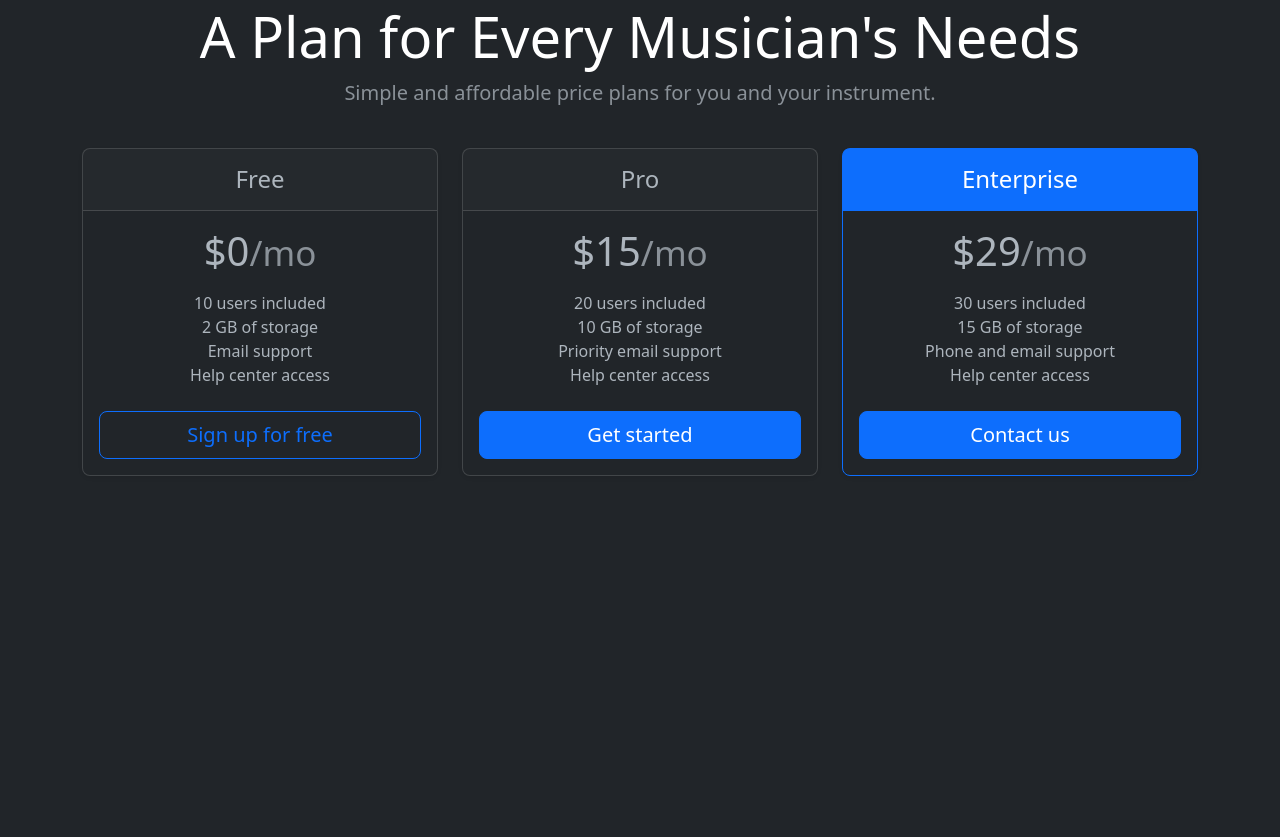
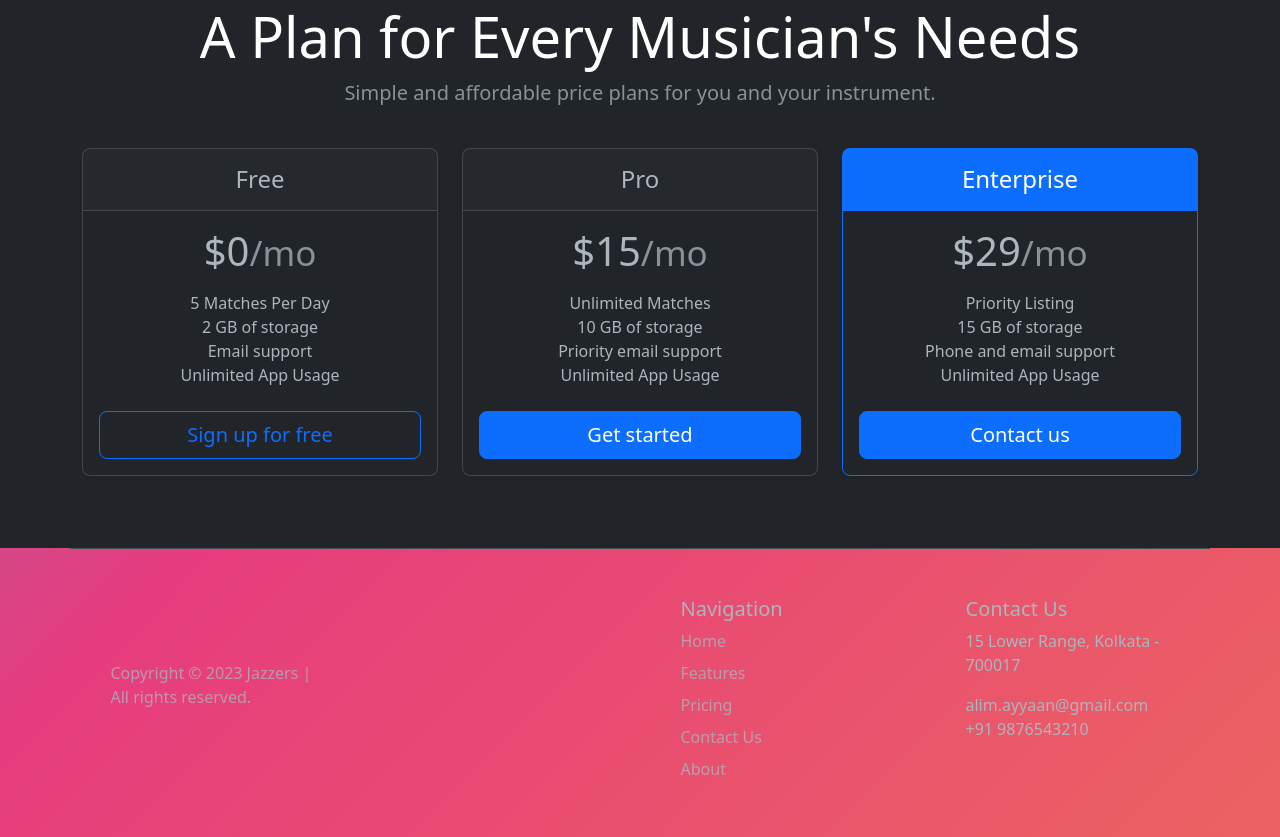
Before and after one commit to wasda-exe/jazzers, a plain HTML site: page index.html in a window 1280 px wide. Shown: the part 1441-2278 px from the top of the page. Before the commit the page ends 1957 px from the top, so only its background shows below. Drawn offline with nearby package versions, Linux system fonts and the light colour scheme.

Commit message:
v0.8 Finish Footer.

```diff
--- a/index.html
+++ b/index.html
@@ -4,7 +4,7 @@
 <head>
   <meta charset="UTF-8">
   <meta name="viewport" content="width=device-width, initial-scale=1.0">
-  <title>TinDog</title>
+  <title>Jazzers</title>
   <link href="https://cdn.jsdelivr.net/npm/bootstrap@5.3.0/dist/css/bootstrap.min.css" rel="stylesheet"
     integrity="sha384-9ndCyUaIbzAi2FUVXJi0CjmCapSmO7SnpJef0486qhLnuZ2cdeRhO02iuK6FUUVM" crossorigin="anonymous">
   <link rel="stylesheet" href="https://cdn.jsdelivr.net/npm/bootstrap-icons@1.10.5/font/bootstrap-icons.css">
@@ -42,6 +42,7 @@
 </head>
 
 <body>
+  <section id="navigation">
     <header class="p-3 text-bg-dark">
       <div class="container">
         <div class="d-flex flex-wrap align-items-center justify-content-center justify-content-lg-start">
@@ -55,8 +56,8 @@
           <ul class="nav col-12 col-lg-auto me-lg-auto mb-2 justify-content-center mb-md-0">
             <li><a href="#" class="nav-link px-2 text-secondary">Home</a></li>
             <li><a href="#features" class="nav-link px-2 text-white">Features</a></li>
-          <li><a href="#" class="nav-link px-2 text-white">Pricing</a></li>
-          <li><a href="#" class="nav-link px-2 text-white">FAQs</a></li>
+            <li><a href="#pricing" class="nav-link px-2 text-white">Pricing</a></li>
+            <li><a href="#footer" class="nav-link px-2 text-white">Contact Us</a></li>
             <li><a href="#" class="nav-link px-2 text-white">About</a></li>
           </ul>
 
@@ -72,6 +73,7 @@
         </div>
       </div>
     </header>
+  </section>
 
   <section id="title" class="gradient-animation">
     <div class="container col-xxl-8 px-4 py-5">
@@ -84,8 +86,10 @@
           <h1 class="display-5 fw-bold text-body-emphasis lh-1 mb-3">Meet new and interesting band mates nearby.</h1>
           <p class="lead">Find your music tribe.</p>
           <div class="d-grid gap-2 d-md-flex justify-content-md-start">
-            <button type="button" class="btn btn-primary btn-lg px-4 me-md-2">Primary</button>
-            <button type="button" class="btn btn-outline-secondary btn-lg px-4">Default</button>
+            <button type="button" class="btn btn-warning btn-lg px-4 me-md-2"><i
+                class="bi bi-google-play fs-4"></i>&nbsp;&nbsp;Download</button>
+            <button type="button" class="btn btn-outline-dark btn-lg px-4"><i
+                class="bi bi-apple fs-3"></i>&nbsp;&nbsp;Download</button>
           </div>
         </div>
       </div>
@@ -234,10 +238,10 @@
             <div class="card-body">
               <h1 class="card-title pricing-card-title">$0<small class="text-body-secondary fw-light">/mo</small></h1>
               <ul class="list-unstyled mt-3 mb-4">
-                <li>10 users included</li>
+                <li>5 Matches Per Day</li>
                 <li>2 GB of storage</li>
                 <li>Email support</li>
-                <li>Help center access</li>
+                <li>Unlimited App Usage</li>
               </ul>
               <button type="button" class="w-100 btn btn-lg btn-outline-primary">Sign up for free</button>
             </div>
@@ -251,10 +255,10 @@
             <div class="card-body">
               <h1 class="card-title pricing-card-title">$15<small class="text-body-secondary fw-light">/mo</small></h1>
               <ul class="list-unstyled mt-3 mb-4">
-                <li>20 users included</li>
+                <li>Unlimited Matches</li>
                 <li>10 GB of storage</li>
                 <li>Priority email support</li>
-                <li>Help center access</li>
+                <li>Unlimited App Usage</li>
               </ul>
               <button type="button" class="w-100 btn btn-lg btn-primary">Get started</button>
             </div>
@@ -268,16 +272,64 @@
             <div class="card-body">
               <h1 class="card-title pricing-card-title">$29<small class="text-body-secondary fw-light">/mo</small></h1>
               <ul class="list-unstyled mt-3 mb-4">
-                <li>30 users included</li>
+                <li>Priority Listing</li>
                 <li>15 GB of storage</li>
                 <li>Phone and email support</li>
-                <li>Help center access</li>
+                <li>Unlimited App Usage</li>
               </ul>
               <button type="button" class="w-100 btn btn-lg btn-primary">Contact us</button>
             </div>
           </div>
         </div>
       </div>
+    </div>
+  </section>
+
+  <section id="footer" class="gradient-animation">
+    <div class="container">
+      <footer class="row row-cols-1 row-cols-sm-2 row-cols-md-5 justify-content-around py-5 mt-5 border-top">
+        <div class="col align-self-center">
+          <!-- <a href="/" class="d-flex align-items-center mb-3 link-body-emphasis text-decoration-none">
+            <svg class="bi me-2" width="40" height="32">
+              <use xlink:href="#bootstrap"></use>
+            </svg>
+          </a> -->
+          <p class="text-body-secondary">Copyright © 2023 Jazzers | All rights reserved.</p>
+        </div>
+        <div class="col">
+        </div>
+        <div class="col">
+          <h5>Navigation</h5>
+          <ul class="nav flex-column">
+            <li class="nav-item mb-2"><a href="#title" class="nav-link p-0 text-body-secondary">Home</a></li>
+            <li class="nav-item mb-2"><a href="#features" class="nav-link p-0 text-body-secondary">Features</a></li>
+            <li class="nav-item mb-2"><a href="#pricing" class="nav-link p-0 text-body-secondary">Pricing</a></li>
+            <li class="nav-item mb-2"><a href="#footer" class="nav-link p-0 text-body-secondary">Contact Us</a></li>
+            <li class="nav-item mb-2"><a href="#" class="nav-link p-0 text-body-secondary">About</a></li>
+          </ul>
+        </div>
+        <div class="col">
+          <h5>Contact Us</h5>
+          <div class="flex-column">
+            <p>15 Lower Range, Kolkata - 700017</p>
+            <p>
+              <a class="nav-link" href="mailto:alim.ayyaan@gmail.com">alim.ayyaan@gmail.com</a>
+              <!-- <br /> -->
+              <a class="nav-link" href="tel:+919876543210">+91 9876543210</a>
+            </p>
+          </div>
+          <!-- </div>
+        <div class="col mb-3">
+          <h5>Section</h5>
+          <ul class="nav flex-column">
+            <li class="nav-item mb-2"><a href="#" class="nav-link p-0 text-body-secondary">Home</a></li>
+            <li class="nav-item mb-2"><a href="#" class="nav-link p-0 text-body-secondary">Features</a></li>
+            <li class="nav-item mb-2"><a href="#" class="nav-link p-0 text-body-secondary">Pricing</a></li>
+            <li class="nav-item mb-2"><a href="#" class="nav-link p-0 text-body-secondary">FAQs</a></li>
+            <li class="nav-item mb-2"><a href="#" class="nav-link p-0 text-body-secondary">About</a></li>
+          </ul>
+        </div> -->
+      </footer>
     </div>
   </section>
 
@@ -299,9 +351,9 @@
 
   </section> -->
   <!-- Footer -->
-  <section id="footer">
+  <!-- <section id="footer">
 
-  </section>
+  </section> -->
   <script src="https://cdn.jsdelivr.net/npm/bootstrap@5.3.0/dist/js/bootstrap.bundle.min.js"
     integrity="sha384-geWF76RCwLtnZ8qwWowPQNguL3RmwHVBC9FhGdlKrxdiJJigb/j/68SIy3Te4Bkz"
     crossorigin="anonymous"></script>
```
Lines whose indentation alone changed are shown as unchanged.
